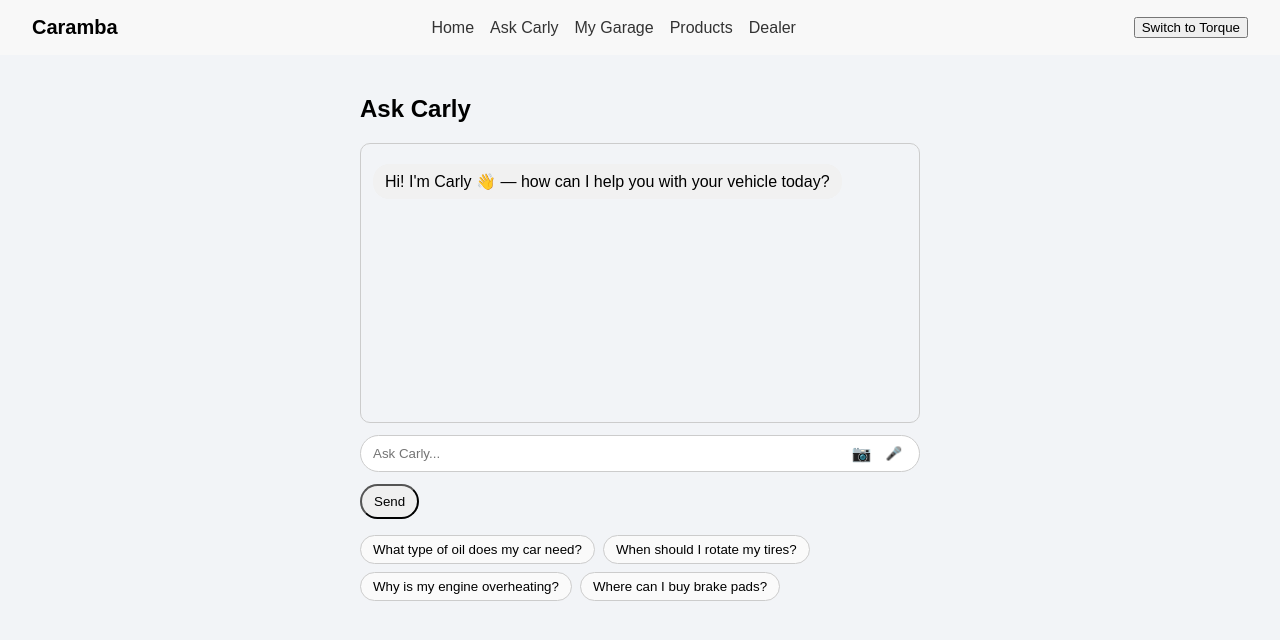
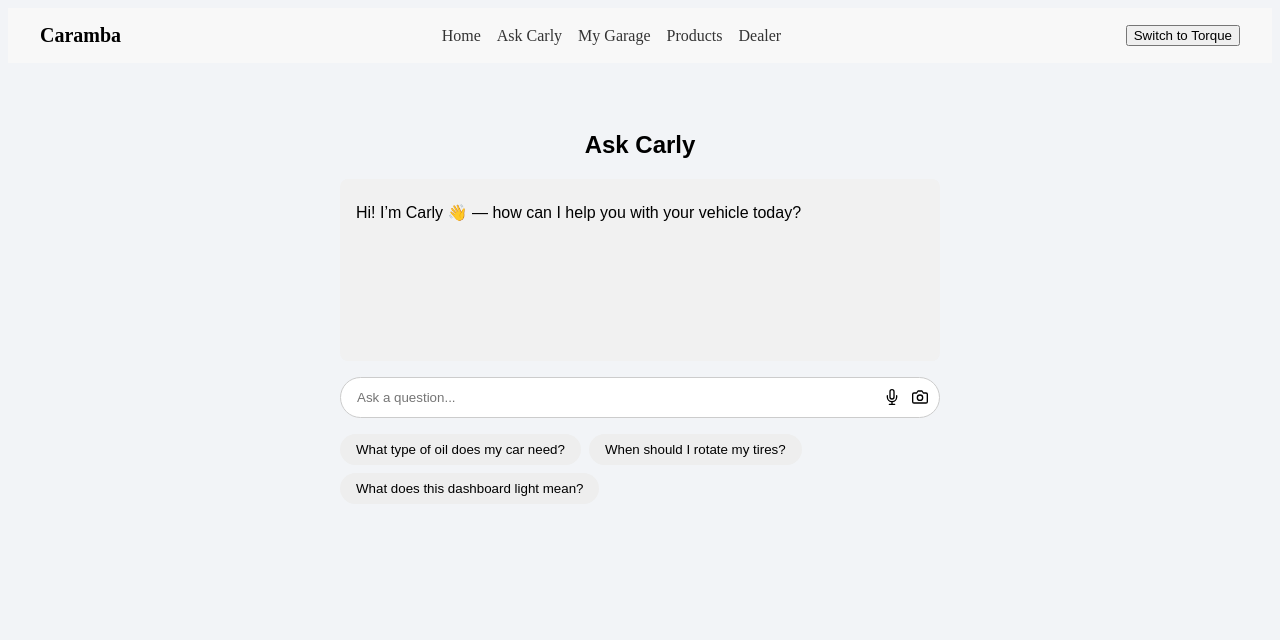
Before and after one commit to bstockes/caramba-reset, a Next.js app: page /ask in a window 1280 px wide. Shown: the top 640 px of the page. Built offline with nearby package versions, Linux system fonts and the light colour scheme.

Commit message:
Add files via upload

```diff
--- a/pages/ask.js
+++ b/pages/ask.js
@@ -1,74 +1,46 @@
 import { useState } from 'react';
-import CameraModal from '../components/CameraModal';
-import VoiceToTextButton from '../components/VoiceToTextButton';
+import { FiCamera, FiMic } from 'react-icons/fi';
 
 export default function AskCarly() {
   const [input, setInput] = useState('');
   const [messages, setMessages] = useState([
-    { from: 'carly', text: "Hi! I'm Carly 👋 — how can I help you with your vehicle today?" }
+    { from: 'carly', text: 'Hi! I’m Carly 👋 — how can I help you with your vehicle today?' }
   ]);
-  const [cameraOpen, setCameraOpen] = useState(false);
-
-  const suggestions = [
-    "What type of oil does my car need?",
-    "When should I rotate my tires?",
-    "Why is my engine overheating?",
-    "Where can I buy brake pads?"
+  const sampleQuestions = [
+    'What type of oil does my car need?',
+    'When should I rotate my tires?',
+    'What does this dashboard light mean?',
   ];
 
   const sendMessage = (text) => {
-    if (!text.trim()) return;
-    setMessages(prev => [...prev, { from: 'user', text }, { from: 'carly', text: 'Thanks! I’ll get back with info soon. (demo)' }]);
+    if (!text) return;
+    setMessages([...messages, { from: 'user', text }, { from: 'carly', text: 'Thanks for your question! I’ll get back with info soon. (demo)' }]);
     setInput('');
   };
 
   return (
-    <div style={{ maxWidth: 600, margin: '0 auto', padding: 20, fontFamily: 'sans-serif' }}>
+    <div className="container">
       <h2>Ask Carly</h2>
-      <div style={{ border: '1px solid #ccc', borderRadius: 10, padding: 12, height: 280, overflowY: 'auto', marginBottom: 12 }}>
-        {messages.map((m, i) => (
-          <div key={i} style={{ textAlign: m.from === 'user' ? 'right' : 'left', margin: '8px 0' }}>
-            <span style={{
-              display:'inline-block', padding:'8px 12px', borderRadius:16,
-              background: m.from === 'user' ? '#dcf8c6' : '#f1f1f1'
-            }}>{m.text}</span>
-          </div>
+      <div className="chatbox">
+        {messages.map((msg, i) => (
+          <div key={i} className={`message ${msg.from}`}>{msg.text}</div>
         ))}
       </div>
-
-      <div style={{ position: 'relative', marginBottom: 12 }}>
+      <div className="input-wrapper">
         <input
-          type="text"
           value={input}
           onChange={e => setInput(e.target.value)}
           onKeyDown={e => e.key === 'Enter' && sendMessage(input)}
-          placeholder="Ask Carly..."
-          style={{
-            width: '100%', padding: '10px 48px 10px 12px',
-            borderRadius: 20, border: '1px solid #ccc'
-          }}
+          placeholder="Ask a question..."
         />
-        <div style={{ position: 'absolute', right: 12, top: '50%', transform: 'translateY(-50%)', display: 'flex', gap: 8 }}>
-          <span style={{ cursor: 'pointer' }} onClick={() => setCameraOpen(true)}>📷</span>
-          <VoiceToTextButton setInput={setInput} />
-        </div>
+        <FiMic className="icon" />
+        <FiCamera className="icon" />
       </div>
-
-      <button onClick={() => sendMessage(input)} style={{ padding: '8px 12px', borderRadius: 20 }}>Send</button>
-
-      <div style={{ marginTop: 16, display: 'flex', flexWrap: 'wrap', gap: 8 }}>
-        {suggestions.map((q, i) => (
-          <button
-            key={i}
-            onClick={() => sendMessage(q)}
-            style={{ padding:'6px 12px', borderRadius:16, border:'1px solid #ccc', background:'#fafafa' }}
-          >
-            {q}
-          </button>
+      <div className="suggestions">
+        {sampleQuestions.map((q, i) => (
+          <button key={i} onClick={() => sendMessage(q)}>{q}</button>
         ))}
       </div>
-
-      {cameraOpen && <CameraModal onSelect={mode => { setCameraOpen(false); sendMessage(`[Scanned ${mode}]`); }} onClose={() => setCameraOpen(false)} />}
     </div>
   );
 }
--- a/styles/globals.css
+++ b/styles/globals.css
@@ -1,3 +1,54 @@
-*{box-sizing:border-box}
-body{margin:0;font-family:sans-serif;}
-a{color:var(--fg)}
+.container {
+  max-width: 600px;
+  margin: 2rem auto;
+  padding: 1rem;
+  font-family: sans-serif;
+}
+h1, h2 {
+  text-align: center;
+}
+.chatbox {
+  background: #f1f1f1;
+  padding: 1rem;
+  border-radius: 8px;
+  margin-bottom: 1rem;
+  min-height: 150px;
+}
+.message {
+  margin: .5rem 0;
+}
+.message.user {
+  text-align: right;
+}
+.input-wrapper {
+  position: relative;
+  display: flex;
+  align-items: center;
+}
+.input-wrapper input {
+  flex: 1;
+  padding: .75rem 2.5rem .75rem 1rem;
+  border-radius: 9999px;
+  border: 1px solid #ccc;
+}
+.icon {
+  position: absolute;
+  right: 2.5rem;
+  cursor: pointer;
+}
+.icon + .icon {
+  right: .75rem;
+}
+.suggestions {
+  display: flex;
+  flex-wrap: wrap;
+  gap: .5rem;
+  margin-top: 1rem;
+}
+.suggestions button {
+  background: #eee;
+  border: none;
+  border-radius: 9999px;
+  padding: .5rem 1rem;
+  cursor: pointer;
+}
```
Also changed, not shown: pages/index.js (+4 -8 lines).
